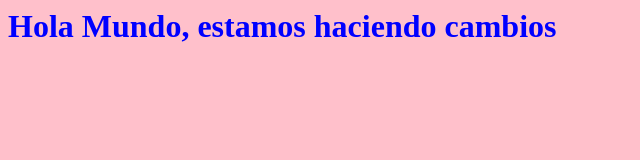
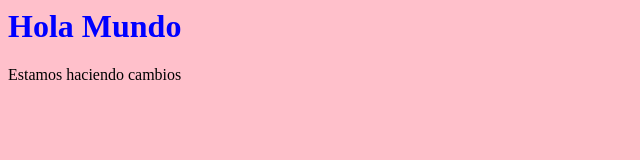
Before and after one commit to AlejandroSeoane/myweb-1, a plain HTML site: page index.html in a window 1280 px wide. Shown: the whole page, without its empty margins (0-640 px from the left). Drawn offline with Linux system fonts and the light colour scheme.

Commit message:
Update index.html

```diff
--- a/index.html
+++ b/index.html
@@ -3,6 +3,7 @@
 <link rel="stylesheet" type="text/css" href="style.css">
 </head>
 <body>
-<h1>Hola Mundo, estamos haciendo cambios</h1>
+<h1>Hola Mundo</h1>
+  <p>Estamos haciendo cambios</p>
 </body>
 </html>
```
